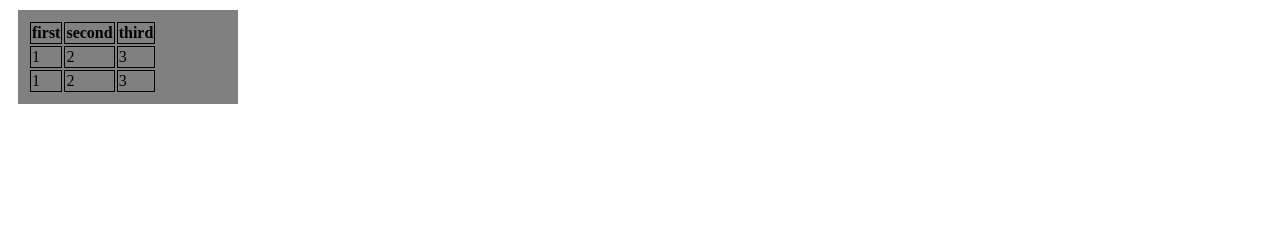
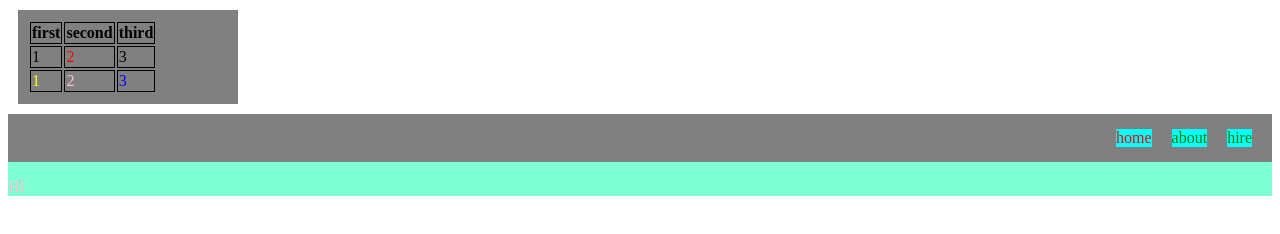
Before and after one commit to Shradhaaggarwal/JavaScript, a plain HTML site: page Chapter7/tableNav.html in a window 1280 px wide. Drawn offline with Linux system fonts and the light colour scheme.

Commit message:
-Searching DOM -Matches, closest, contains -Practice set 7

```diff
--- a/Chapter7/tableNav.css
+++ b/Chapter7/tableNav.css
@@ -1,5 +1,8 @@
 .body{
     align-items: center;
+    margin: 0px;
+    padding: 0px;
+
 }
 .container{
     background: grey;
@@ -11,3 +14,24 @@
 thead, th, td{
     border: 1px solid black;
 }
+
+.navbar{
+    background-color: aquamarine;
+}
+
+ul{
+    list-style: none;
+    display: flex;
+    margin: 5px;
+    padding: 5px;
+    justify-content: end;
+}
+
+li{
+    margin: 10px;
+
+}
+
+.list{
+    background-color: grey;
+}
--- a/Chapter7/tableNav.html
+++ b/Chapter7/tableNav.html
@@ -11,26 +11,39 @@
         <table class="table">
             <thead>
                 <tr>
-                    <th>first</th>
-                    <th>second</th>
-                    <th>third</th>
+                    <th class="data">first</th>
+                    <th class="data">second</th>
+                    <th class="data">third</th>
                 </tr>
             </thead>
 
             <tbody>
                 <tr>
-                    <td>1</td>
-                    <td>2</td>
-                    <td>3</td>
+                    <td class="data">1</td>
+                    <td class="data">2</td>
+                    <td class="data">3</td>
                 </tr>
                 <tr>
-                    <td>1</td>
-                    <td>2</td>
-                    <td>3</td>
+                    <td class="data">1</td>
+                    <td class="data">2</td>
+                    <td id="last" class="data"><span id="hi">3</span></td>
                 </tr>
             </tbody>
         </table>
     </div>
+
+
+    <div class="navbar">
+        <div class="list">
+            <ul>
+                <li class="q3" id="home">home</li>
+                <li class="q3" id="about">about</li>
+                <li class="q3" id="hire">hire</li>
+            </ul>
+        </div>
+        <P>HI</P>
+    </div>
+
     <script src="tableNav.js"></script>
 </body>
 </html>
--- a/Chapter7/tableNav.js
+++ b/Chapter7/tableNav.js
@@ -9,3 +9,74 @@ console.log(t.tFoot);
 console.log(t.tBodies);
 console.log(t.rows[1].cells);
 console.log(t.rows[1].cells[0].innerText);
+
+//get Element by class name
+let Classcolorchange = document.getElementsByClassName('data')[4];
+console.log(Classcolorchange);
+Classcolorchange.style.color = 'red';
+
+//get element by id
+let idcolorchange = document.getElementById('last');
+idcolorchange.style.color = 'blue';
+
+//query selector all and query selector
+// document.body.querySelector()
+let qselector = document.body.querySelectorAll(".data");
+qselector[6].style.color = 'yellow';
+qselector[7].style.color = 'pink';
+
+//get element by tag name
+console.log(document.getElementsByTagName("div"));
+console.log(document.querySelector(".data").getElementsByTagName("div"));
+
+//get element by name
+// document.getElementsByName("");
+
+//Matches
+let id1 = document.getElementById('last');
+console.log(id1);
+console.log(id1.matches(".data"));
+
+//closest
+// console.log(id1.closest(".data"));
+//goes to parent and parent and matches
+
+//Contains
+let hi = document.getElementById('hi');
+console.log(id1.contains(hi));
+
+
+
+//PRACTICE SET 7
+
+//1. change the color of first element to red of a nav bar
+let h = document.getElementById('home');
+h.style.color = 'red';
+
+//2. Create three children and change the color of first and last child to green
+let pc = document.getElementsByClassName("navbar")[0];
+console.log(pc);
+let ch = pc.firstElementChild;
+ch.style.color = 'green';
+
+let ch1  =pc.lastElementChild;
+ch1.style.color = 'pink';
+
+
+//3. write js code to turn the bg of all li tags to be cyan
+let ques = document.querySelectorAll('li');
+ques.forEach((element) => {
+    element.style.backgroundColor = 'cyan';
+});
+
+OR
+let ques1 = document.getElementsByTagName('li');
+Array.from(ques1).forEach((ele) =>{
+    //whatever
+})
+
+//queary selector ke paas foreach hota h but tag name ke paas nahi kyuki vo html collection dete h aur queryselector nodelist
+
+
+//4.which is used to access the farthest ancestor that matches a given css selector
+//matches, closest, contains, none
```
